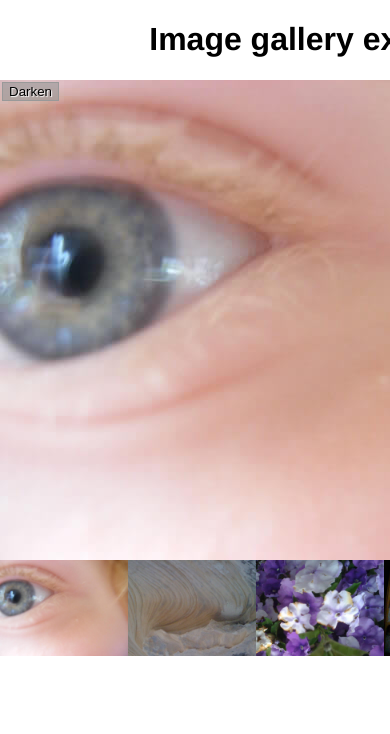
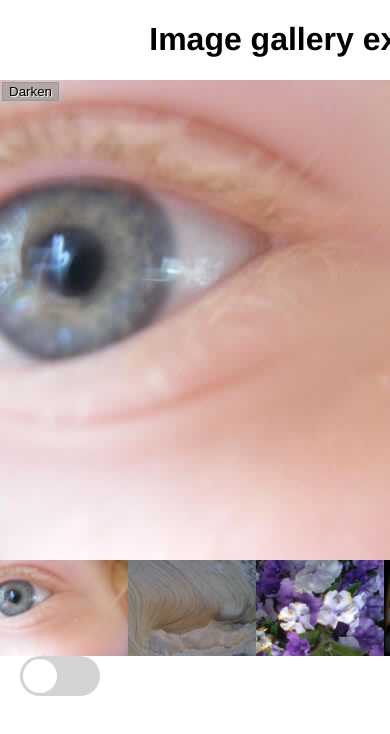
Before and after one commit to Phil-G-94/gallery-start-one, a plain HTML site: page index.html in a window 390 px wide. Shown: the top 734 px of the page. Drawn offline with Linux system fonts and the light colour scheme.

Commit message:
Created light/dark theme toggle  for the web page

```diff
--- a/index.html
+++ b/index.html
@@ -2,11 +2,11 @@
 <html lang="en-us">
   <head>
     <meta charset="utf-8">
-
+    <meta http-equiv="X-UA-Compatible" content="IE=edge">
+    <meta name="viewport" content="width=device-width, initial-scale=1.0">
+    <link rel="stylesheet" href="style.css">
+    <script src="main.js" defer></script>
     <title>Image gallery</title>
-
-    <link rel="stylesheet" href="style.css">
-
   </head>
 
   <body>
@@ -22,6 +22,10 @@
 
 
     </div>
-    <script src="main.js"></script>
+
+    <input type="checkbox" class="input" id="dark-mode"/>
+    <label for="dark-mode" class="label">
+      <div class="circle"></div> <!-- source code uses div here instead-->
+    </label>
   </body>
 </html>
--- a/main.js
+++ b/main.js
@@ -4,6 +4,32 @@ const thumbBar = document.querySelector('.thumb-bar');
 const btn = document.querySelector('button');
 const overlay = document.querySelector('.overlay');
 
+/* Selecting input and body, changing background to white or black */
+const inputEl = document.querySelector('.input');
+const bodyEl = document.querySelector('body');
+
+inputEl.checked = JSON.parse(localStorage.getItem('mode'));
+
+function updateBody() {
+ if(inputEl.checked) {
+  bodyEl.style.background = 'black';
+  inputEl.style.color = 'white';
+ } else {
+  bodyEl.style.background = 'white';
+  inputEl.style.color = 'purple';
+ }
+};
+
+updateBody();
+
+function updateLocalStorage() {
+ localStorage.setItem('mode', JSON.stringify(inputEl.checked));
+};
+
+inputEl.addEventListener('input', () => {
+ updateBody();
+ updateLocalStorage();
+});
 /* Declaring the array of image filenames */
 
 const imgFiles = [
@@ -36,7 +62,7 @@ for(const image of imgFiles) {
   displayedImage.src = e.target.src;
   displayedImage.alt = e.target.alt;
  });
-}
+};
 
 
 /* Wiring up the Darken/Lighten button */
--- a/style.css
+++ b/style.css
@@ -41,3 +41,54 @@ button {
   float: left;
   cursor: pointer;
 }
+
+.input{
+  visibility: hidden;
+}
+
+.label{
+  position: absolute;
+  width: 80px;
+  height: 40px;
+  background-color: lightgray;
+  border-radius: 20px;
+  cursor: pointer;
+}
+
+.circle {
+  width: 34px;
+  background-color: white;
+  height: 34px;
+  border-radius: 50px;
+  top: 3px;
+  left: 3px;
+  position: absolute;
+  animation: toggleOff .4s linear forwards;
+}
+
+.input:checked + .label {
+  background-color: rgb(255, 255, 255);
+}
+
+.input:checked + .label .circle {
+  animation: toggleOn 0.4s linear forwards;
+  background-color: black;
+}
+
+@keyframes toggleOn {
+  0% {
+    transform: translateX(0);
+  }
+  100% {
+    transform: translateX(40px);
+  }
+}
+
+@keyframes toggleOff {
+  0% {
+    transform: translateX(40px);
+  }
+  100% {
+    transform: translateX(0px);
+  }
+}
```
Also changed, not shown: 1 other file.
